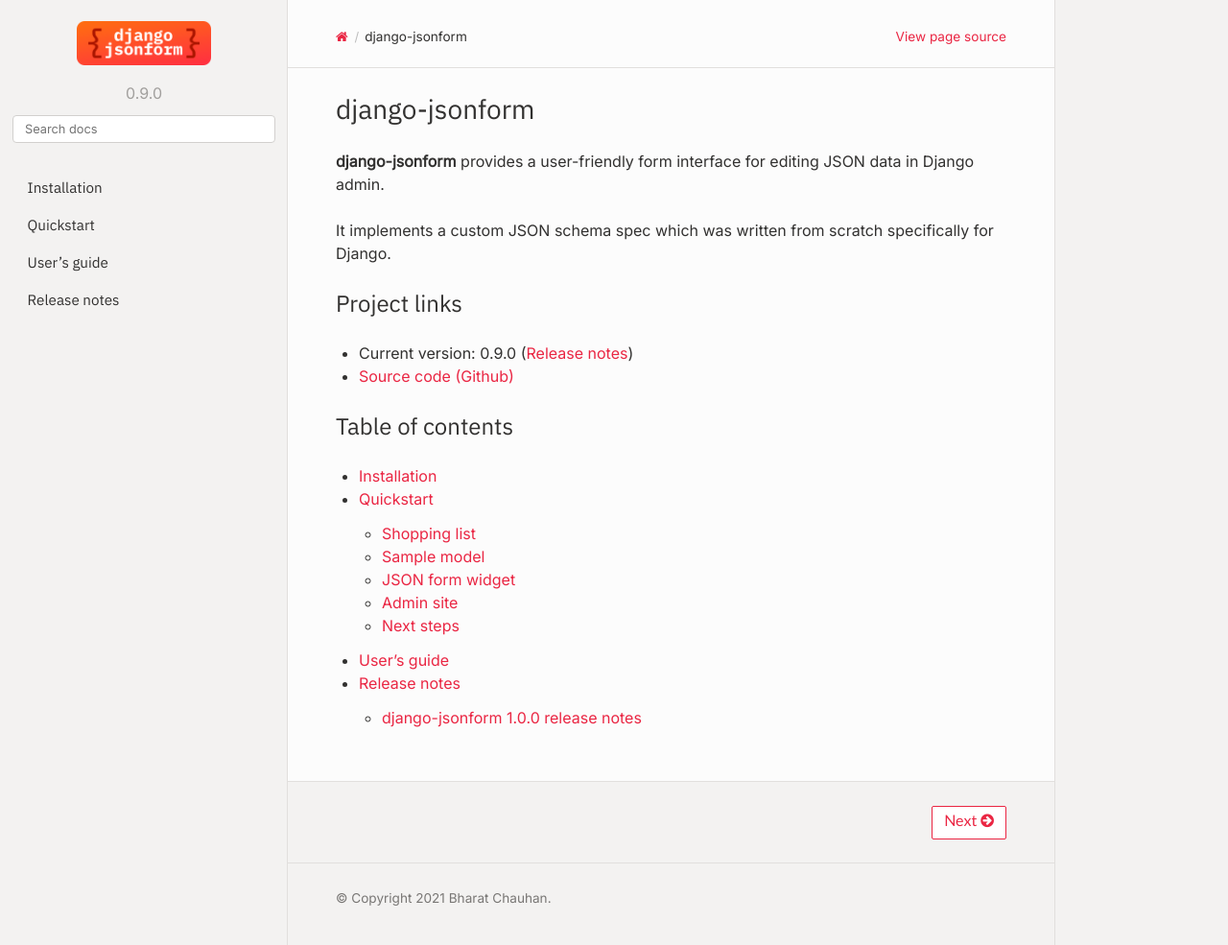
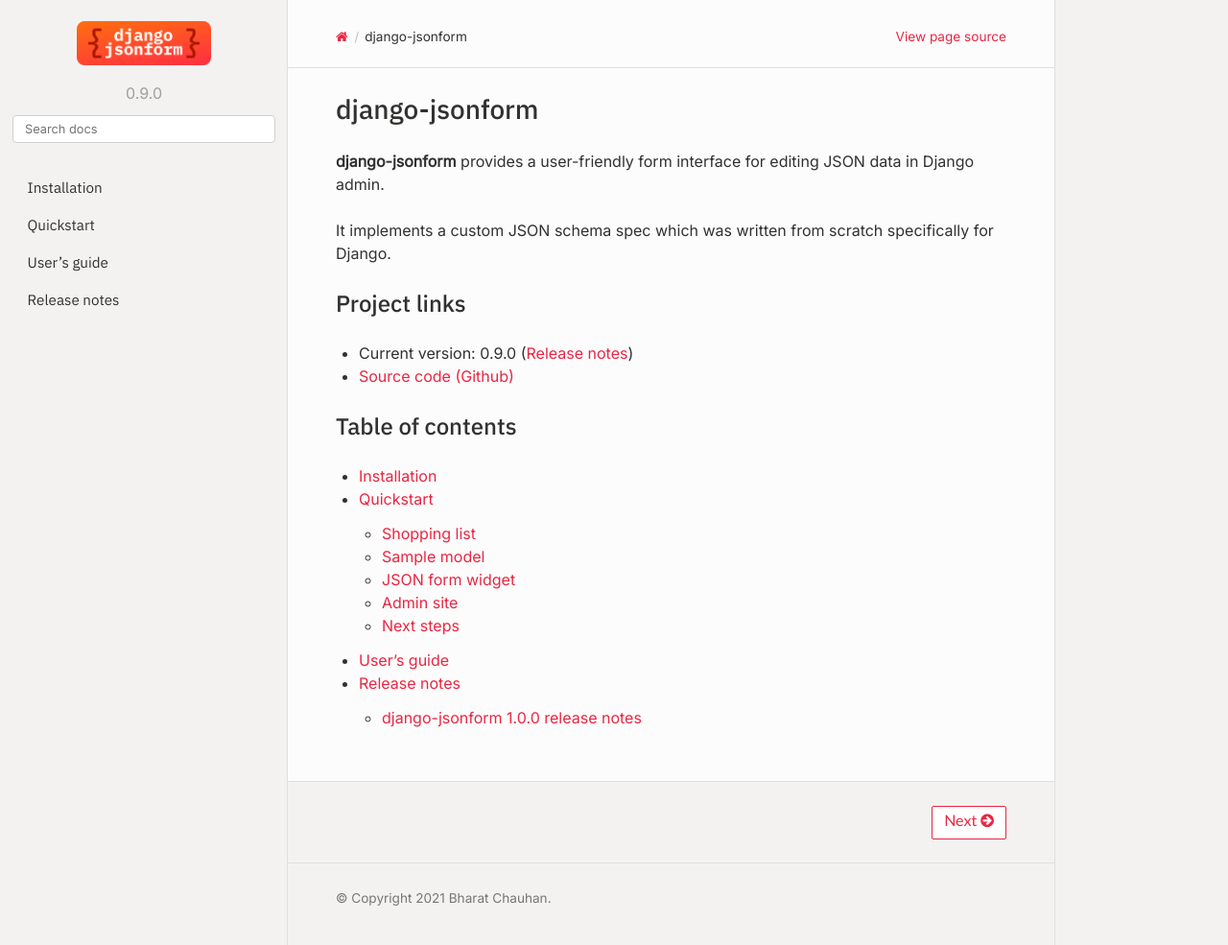
Before and after one commit to bhch/django-jsonform, a Sphinx documentation site: the page built from docs/index.rst, in a window 1280 px wide and 985 px high. Shown: the whole window at 96% size. Built offline with Sphinx 7.4.7 and the Read the Docs theme 2.0.0, drawn with Linux system fonts in a browser that asks for light colours.

Commit message:
Fix erroneous google fonts link

```diff
--- a/docs/_templates/layout.html
+++ b/docs/_templates/layout.html
@@ -3,5 +3,5 @@
 {%- block extrahead %}
   <link rel="preconnect" href="https://fonts.googleapis.com">
   <link rel="preconnect" href="https://fonts.gstatic.com" crossorigin>
-  <link href="https://fonts.googleapis.com/css2?family=IBM+Plex+Mono:ital,wght@0,400;0,700;1,400&family=IBM+Plex+Sans:wght@400,500&family=Inter&display=swap" rel="stylesheet">
+  <link href="https://fonts.googleapis.com/css2?family=IBM+Plex+Mono:ital,wght@0,400;0,700;1,400&family=IBM+Plex+Sans:wght@400;500&family=Inter&display=swap" rel="stylesheet">
 {% endblock %}
```
